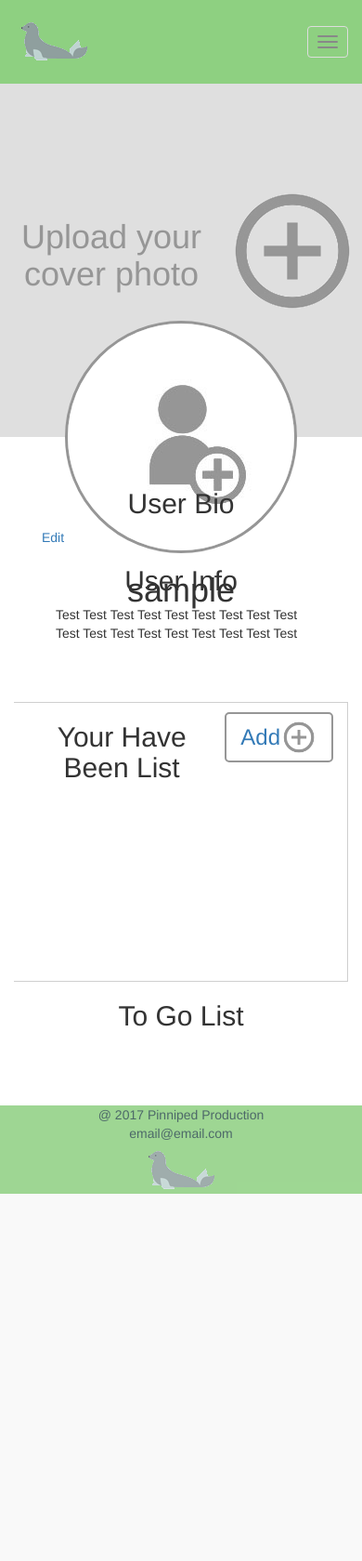
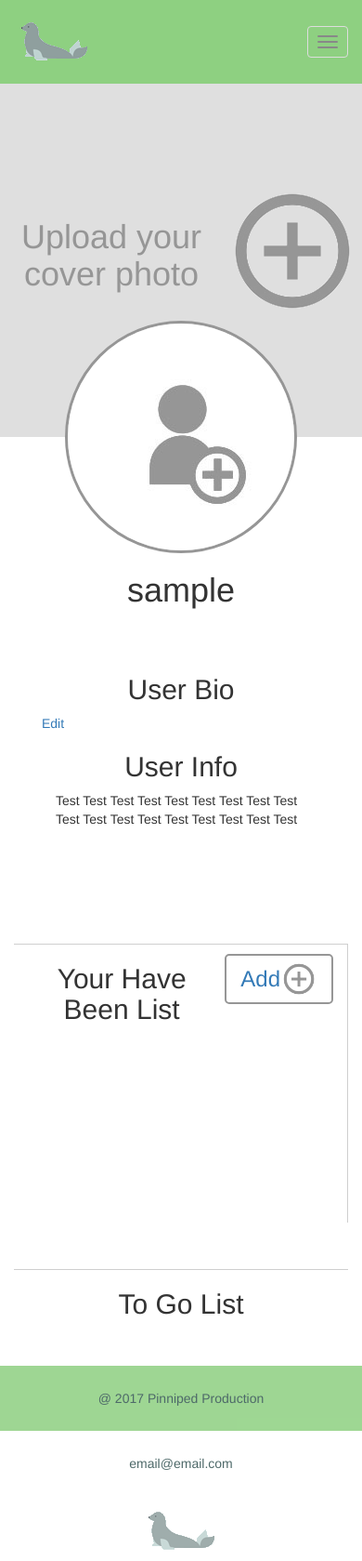
Before and after one commit to cynthi-a/Wandr, a Django app: page /wandr/profile/1/ in a window 390 px wide. Shown: the whole page at 93% size. Before the commit the page ends 1284 px from the top, so only its background shows below. Run offline with Django 3.2, Linux system fonts and the light colour scheme; the visitor is signed in with stand-in values (Sample User, id 1); data comes from the database, SQL or seed files in the repository; data that the repository does not hold is empty; some libraries are stand-ins or nearby versions.

Commit message:
Logged out homepage fixed. Mobile user profile fixed

```diff
--- a/static/css/base.css
+++ b/static/css/base.css
@@ -115,7 +115,6 @@ a {
 .page-wrap {
   min-height: 100%;
   /* equal to footer height */
-  margin-bottom: 70px;
 }
 .page-wrap:after {
   content: "";
@@ -128,10 +127,10 @@ footer {
 	opacity: 0.85;
 }
 
-footer.site-footer, .page-wrap:after {
-  	çheight: 70px;
+footer.site-footer {
+  	height: 70px;
+	line-height:70px;
 	clear:both;
-	margin-top: 2%;
 }
 
 footer a {
--- a/static/css/index.css
+++ b/static/css/index.css
@@ -68,9 +68,11 @@ div#login-and-register-buttons {
     flex-direction: column;
     background-image: url("../images/wandrlust.jpg");
     background-size:cover;
+    margin-top: -140px;
 }
 #signin-box {
     padding-top: 30px;
+    margin-top:70px;
     width:500px;
     height:auto;
     justify-content: center;
--- a/static/css/style.css
+++ b/static/css/style.css
@@ -58,6 +58,7 @@
     border-radius:50%;
     margin-top:-125px;
     overflow:hidden;
+    z-index: 10;
 }
 #empty-profile-picture-wrapper {
     width:250px;
@@ -149,10 +150,12 @@
     border-right:1px solid #cfcfcf;
     box-sizing: border-box;
     min-height: 300px;
+    margin-bottom: 50px;
 }
 
 .tgl-container {
     border-top:1px solid #cfcfcf;
+    margin-bottom: 50px;
 }
 
 /* The object-fit:cover might not work on some IE or Edge browsers */
@@ -169,11 +172,16 @@
 
 .list-img-container {
     margin-top: 20px;
-    padding-bottom: 30%;
+    padding-bottom: 65%;
     /*border: 2px solid #96bca5;*/
     text-align: center;
     position: relative;
     overflow: hidden;
+}
+@media screen and (min-width:992px) {
+    .list-img-container {
+        padding-bottom: 30%;
+    }
 }
 .add-to-tgl {
     width: 50px;
@@ -240,9 +248,18 @@
     opacity: 0.9;
     transform: scale(1);
 }
+
 #user-info-container {
-    margin-top: -160px;
+    margin-top: 50px;
+    margin-bottom: 60px;
     min-height: 250px;
+}
+
+@media screen and (min-width:992px) {
+    #user-info-container {
+        margin-top: -160px;
+        margin-bottom:0;
+    }
 }
 .hbl-title-container {
     display:flex;
```
